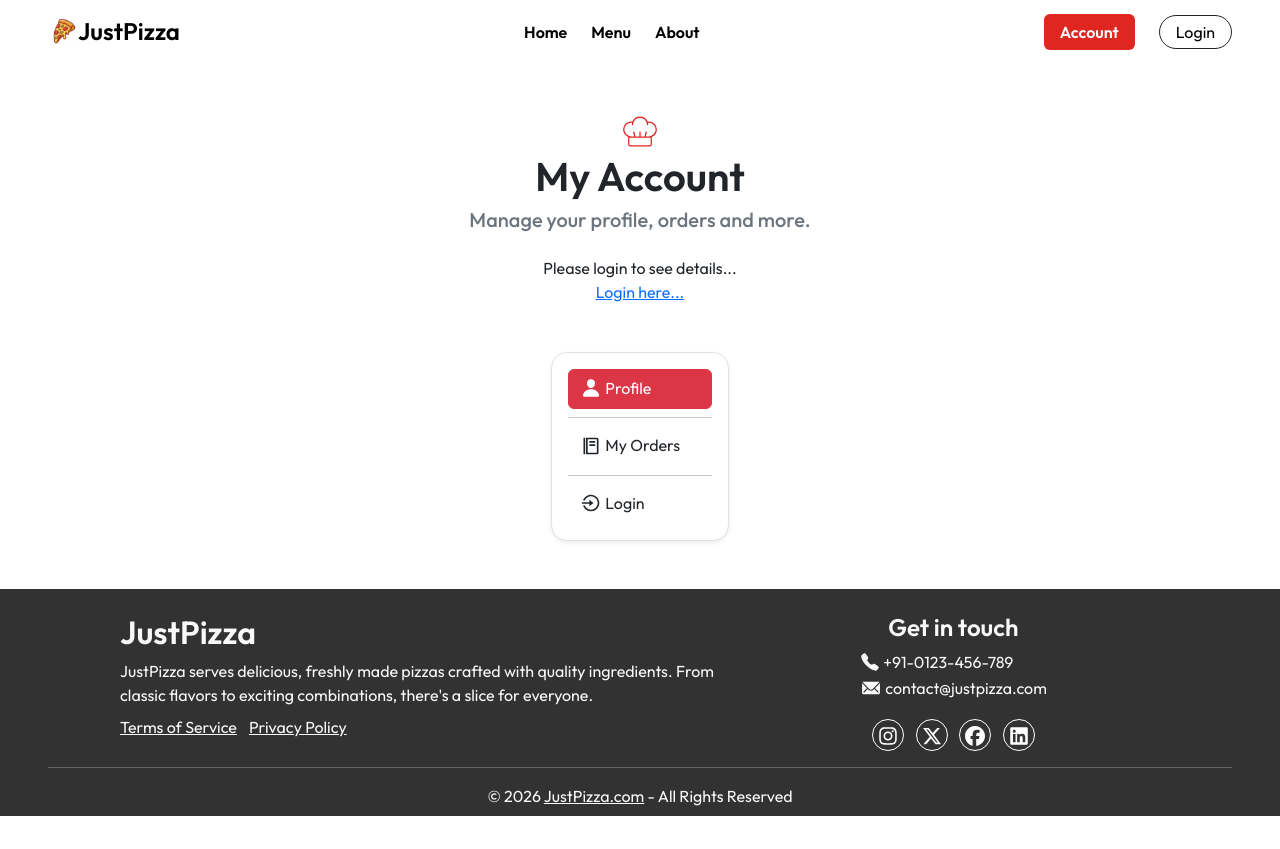
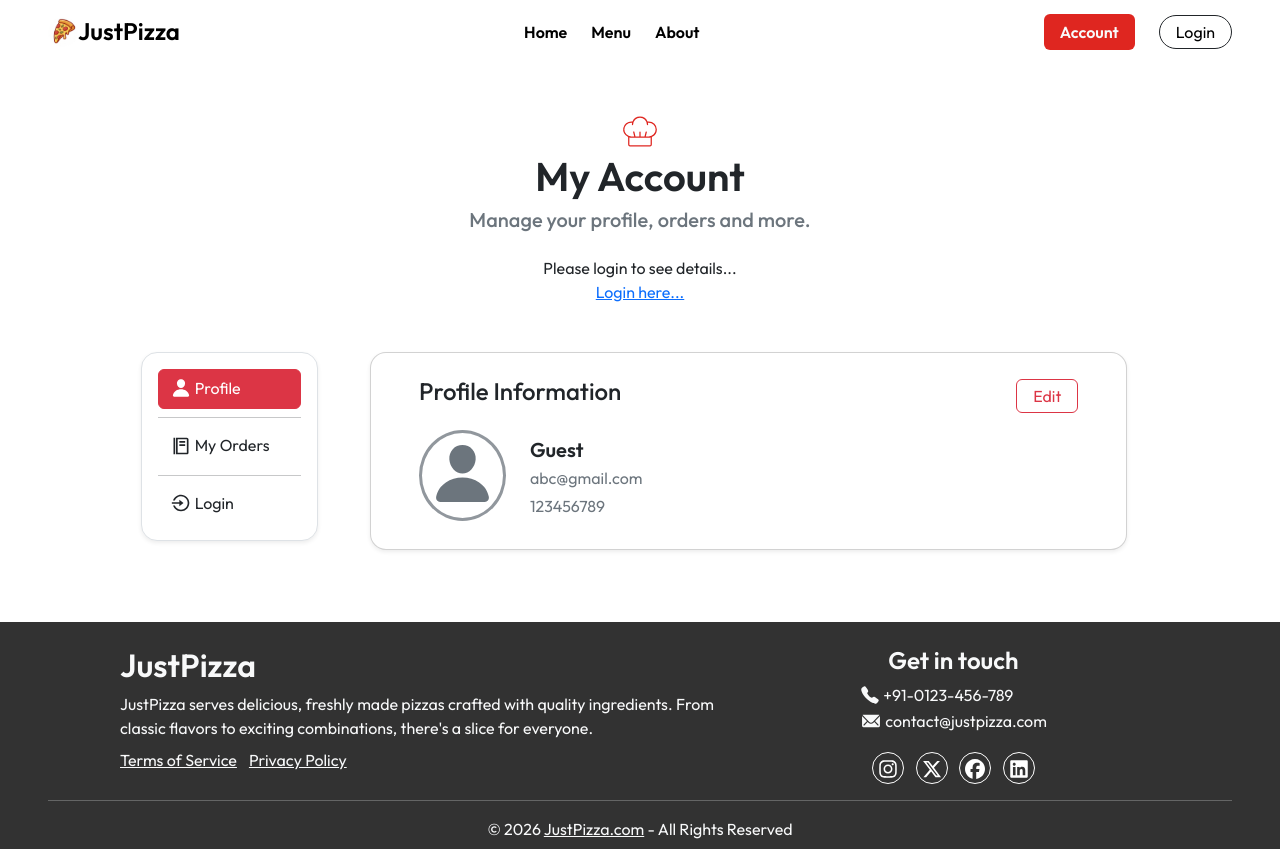
Before and after one commit to vaibhav-velhal/just-pizza-react, a React (Vite) app: page /account/1 in a window 1280 px wide. Before the commit the page ends 816 px from the top, so only its background shows below. Built offline with nearby package versions, Linux system fonts and the light colour scheme; no server answers.

Commit message:
Profile card section added at Account page

```diff
--- a/src/pages/Account/Account.jsx
+++ b/src/pages/Account/Account.jsx
@@ -1,3 +1,5 @@
+import { userDetails } from '../../services/user/user.api';
+import { useEffect, useState } from 'react';
 import { useNavigate, Link, useParams } from 'react-router-dom';
 import { PiChefHatThin } from "react-icons/pi";
 import { IoPerson } from 'react-icons/io5';
@@ -11,6 +13,27 @@ function Account() {
     const userId = params.userId;
 
     const navigate = useNavigate();
+
+    const [userData, setUserData] = useState({});
+
+
+
+
+
+
+    useEffect(function(){
+        try{
+            const getUser = async () => {
+                const res = await userDetails(token, userId);
+
+                setUserData(res);
+            };
+
+            getUser();
+        } catch(error) {
+            console.error(error);
+        }
+    }, []);
 
     // Logout button
     const handleLogout = () => {
@@ -80,6 +103,42 @@ function Account() {
                                 </div>
                             </div>
                         </div>
+
+                        <div className="col-12 col-md-8 mt-4 mt-lg-0">
+                            <div className="container">
+                                <section>
+                                    <div className="profile-section mb-4">
+                                        <div className="card shadow-sm p-3 p-md-4 px-md-5 rounded-4">
+                                            <div className="card-header-content mb-3 d-flex justify-content-between align-items-center">
+                                                <h2 className="fs-4">Profile Information</h2>
+                                                <button className="btn btn-outline-danger px-3 py-1">Edit</button>
+                                            </div>
+                                            <div className="card-body p-0">
+                                                <div className="profile-info d-flex align-items-center">
+                                                    <div className="image-container">
+                                                        <div className="border border-3 border-secondary border-opacity-75 rounded-circle mb-1 p-2">
+                                                            <IoPerson className="text-secondary mb-1" size={65} />
+                                                        </div>
+                                                    </div>
+                                                    <div className="personal-info ms-4">
+                                                        <h3 className="full-name fs-5 mb-1 fw-semibold">
+                                                            { userData.firstName && userData.lastName ? (<span>{userData.firstName} {userData.lastName}</span>) : (<span>Guest</span>)}
+                                                        </h3>
+                                                        <p className="email text-secondary mb-1">
+                                                            { userData.email ? (<span>{userData.email}</span>) : (<span>abc@gmail.com</span>)}
+                                                        </p>
+                                                        <p className="phone text-secondary m-0">
+                                                            { userData.phone ? (<span>{userData.phone}</span>) : (<span>123456789</span>)}
+                                                        </p>
+                                                    </div>
+                                                </div>
+                                            </div>
+                                        </div>
+                                    </div>
+                                </section>
+
+                            </div>
+                        </div>
                     </div>
                 </div>
             </section>
```
